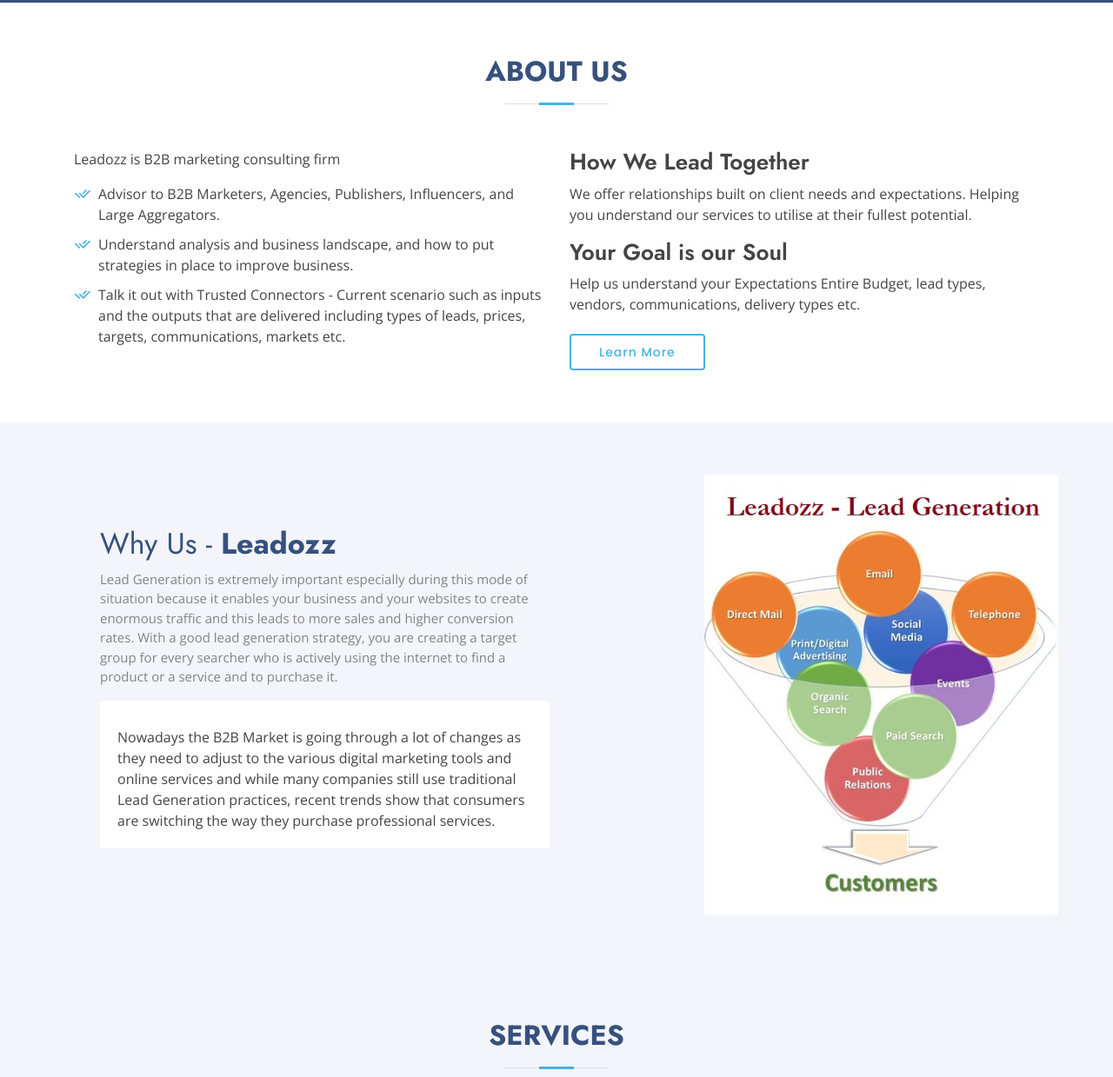
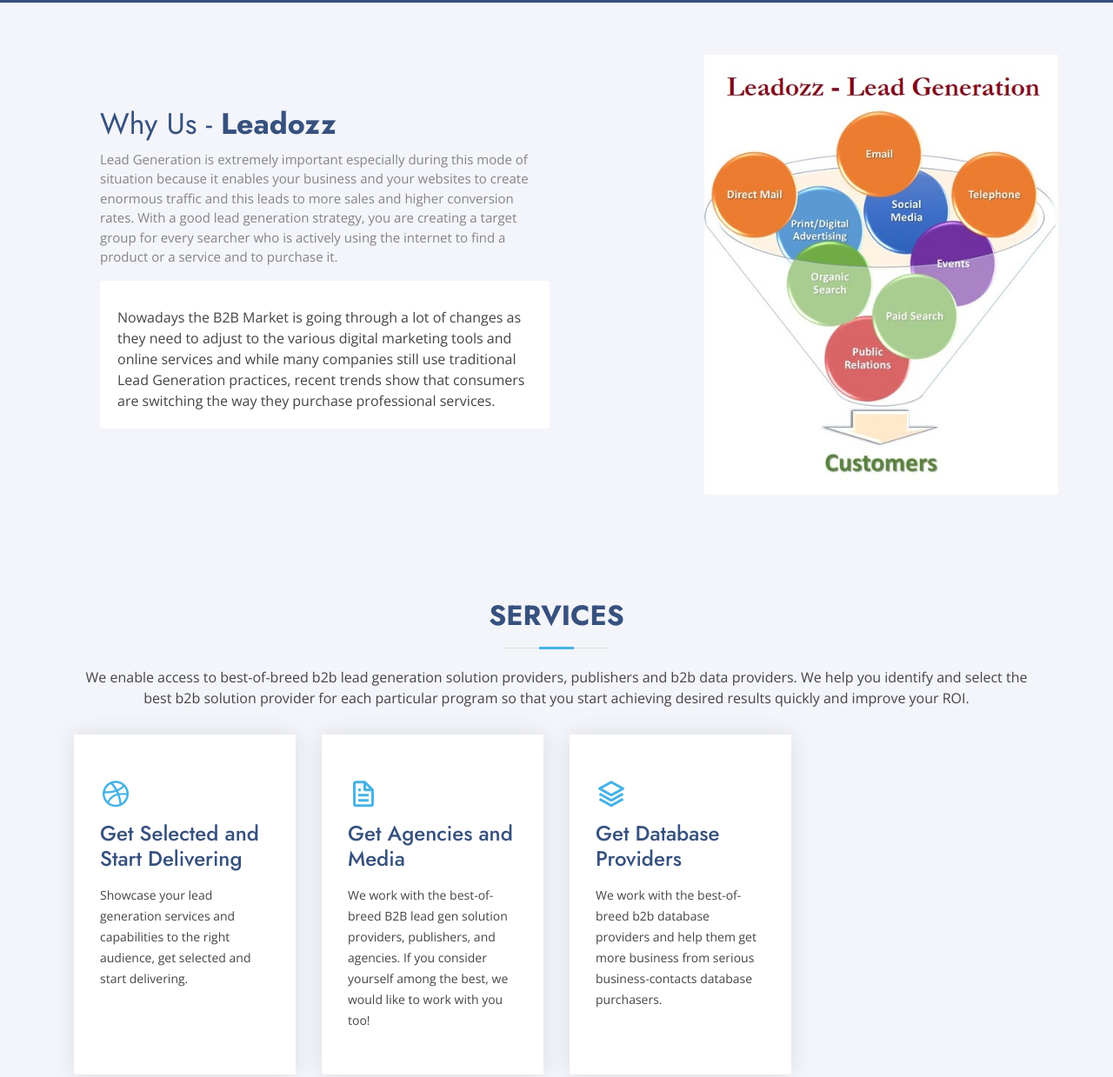
Before and after one commit to Leadozz/leadozz.io, a plain HTML site: page index.html in a window 1280 px wide. Shown: the part 637-1876 px from the top of the page at 87% size. Drawn offline with nearby package versions, Linux system fonts and the light colour scheme.

Commit message:
new changes

```diff
--- a/index.html
+++ b/index.html
@@ -116,47 +116,7 @@
     </section> -->
     <!-- End Cliens Section -->
 
-    <!-- ======= About Us Section ======= -->
-    <section id="about" class="about">
-      <div class="container" data-aos="fade-up">
 
-        <div class="section-title">
-          <h2>About Us</h2>
-        </div>
-
-        <div class="row content">
-          <div class="col-lg-6">
-            <p>
-              Leadozz is B2B marketing consulting firm
-            </p>
-            <ul>
-              <li><i class="ri-check-double-line"></i> Advisor to B2B Marketers, Agencies, Publishers, Influencers, and Large Aggregators.</li>
-              <li><i class="ri-check-double-line"></i> Understand analysis and business landscape, and how to put strategies in place to improve business.</li>
-              <li><i class="ri-check-double-line"></i> Talk it out with Trusted Connectors - Current scenario such as inputs and the outputs that are delivered
-              											including types of leads, prices, targets, communications, markets etc.</li>
-            </ul>
-          </div>
-          <div class="col-lg-6 pt-4 pt-lg-0">
-          <h3>How We Lead Together</h3>
-            <p>
-              We offer relationships built on client needs and expectations. Helping you understand
-              our services to utilise at their fullest potential.
-            </p>
-            <h3>Your  Goal is our Soul</h3>
-            <p>
-              Help us understand your Expectations Entire Budget, lead types, vendors, communications, delivery types etc.
-            </p>
-           <!--  <p>
-              We enable access to best-of-breed b2b lead generation solution providers, publishers and b2b data providers.
-              We help you identify and select the best b2b solution provider for each particular program
-              so that you start achieving desired results quickly and improve your ROI.
-            </p> -->
-            <a href="AboutUsMore.html" class="btn-learn-more">Learn More</a>
-          </div>
-        </div>
-
-      </div>
-    </section><!-- End About Us Section -->
 
     <!-- ======= Why Us Section ======= -->
     <section id="why-us" class="why-us section-bg">
@@ -213,7 +173,7 @@
           <div class="col-xl-3 col-md-6 d-flex align-items-stretch" data-aos="zoom-in" data-aos-delay="100">
             <div class="icon-box">
               <div class="icon"><i class="bx bxl-dribbble"></i></div>
-              <h4><a href="">B2B Lead Generation Companies</a></h4>
+              <h4><a href="">Get Selected and Start Delivering</a></h4>
               <p>Showcase your lead generation services and capabilities to the right audience, get selected and start delivering.</p>
             </div>
           </div>
@@ -221,7 +181,7 @@
           <div class="col-xl-3 col-md-6 d-flex align-items-stretch mt-4 mt-md-0" data-aos="zoom-in" data-aos-delay="200">
             <div class="icon-box">
               <div class="icon"><i class="bx bx-file"></i></div>
-              <h4><a href="">B2B Agencies and Media</a></h4>
+              <h4><a href="">Get Agencies and Media</a></h4>
               <p>We work with the best-of-breed B2B lead gen solution providers, publishers, and agencies. If you consider yourself among the best, we would like to work with you too!</p>
             </div>
           </div>
@@ -229,7 +189,7 @@
           <div class="col-xl-3 col-md-6 d-flex align-items-stretch mt-4 mt-xl-0" data-aos="zoom-in" data-aos-delay="400">
             <div class="icon-box">
               <div class="icon"><i class="bx bx-layer"></i></div>
-              <h4><a href="">B2B Database Providers</a></h4>
+              <h4><a href="">Get Database Providers</a></h4>
               <p>We work with the best-of-breed b2b database providers and help them get more business from serious business-contacts database purchasers.</p>
             </div>
           </div>
@@ -245,7 +205,7 @@
 
         <div class="row">
           <div class="col-lg-9 text-center text-lg-left">
-            <h3>Call To Action</h3>
+            <h3>Contact Us</h3>
             <p> "Call or Contact us now for immediate solutions, we are ready for help”.</p>
           </div>
           <div class="col-lg-3 cta-btn-container text-center">
@@ -362,6 +322,8 @@
       </div>
     </section><!-- End Frequently Asked Questions Section -->
 
+
+
     <!-- ======= Contact Section ======= -->
     <section id="contact" class="contact">
       <div class="container" data-aos="fade-up">
@@ -456,6 +418,49 @@
       </div>
     </section><!-- End Contact Section -->
 
+        <!-- ======= About Us Section ======= -->
+        <section id="about" class="about">
+          <div class="container" data-aos="fade-up">
+
+            <div class="section-title">
+              <h2>About Us</h2>
+            </div>
+
+            <div class="row content">
+              <div class="col-lg-6">
+                <p>
+                  Leadozz is B2B marketing consulting firm
+                </p>
+                <ul>
+                  <li><i class="ri-check-double-line"></i> Advisor to B2B Marketers, Agencies, Publishers, Influencers, and Large Aggregators.</li>
+                  <li><i class="ri-check-double-line"></i> Understand analysis and business landscape, and how to put strategies in place to improve business.</li>
+                  <li><i class="ri-check-double-line"></i> Talk it out with Trusted Connectors - Current scenario such as inputs and the outputs that are delivered
+                                        including types of leads, prices, targets, communications, markets etc.</li>
+                </ul>
+              </div>
+              <div class="col-lg-6 pt-4 pt-lg-0">
+              <h3>How We Lead Together</h3>
+                <p>
+                  We offer relationships built on client needs and expectations. Helping you understand
+                  our services to utilise at their fullest potential.
+                </p>
+                <h3>Your  Goal is our Soul</h3>
+                <p>
+                  Help us understand your Expectations Entire Budget, lead types, vendors, communications, delivery types etc.
+                </p>
+               <!--  <p>
+                  We enable access to best-of-breed b2b lead generation solution providers, publishers and b2b data providers.
+                  We help you identify and select the best b2b solution provider for each particular program
+                  so that you start achieving desired results quickly and improve your ROI.
+                </p> -->
+                <a href="AboutUsMore.html" class="btn-learn-more">Learn More</a>
+              </div>
+            </div>
+
+          </div>
+        </section><!-- End About Us Section -->
+
+
   </main><!-- End #main -->
 
   <!-- ======= Footer ======= -->
@@ -488,9 +493,9 @@
             <h4>Useful Links</h4>
             <ul>
               <li><i class="bx bx-chevron-right"></i> <a href="#">Home</a></li>
-              <li><i class="bx bx-chevron-right"></i> <a href="#">About us</a></li>
-              <li><i class="bx bx-chevron-right"></i> <a href="#">Services</a></li>
-              <li><i class="bx bx-chevron-right"></i> <a href="#">Terms of service</a></li>
+              <li><i class="bx bx-chevron-right"></i> <a href="#about">About us</a></li>
+              <li><i class="bx bx-chevron-right"></i> <a href="#services">Services</a></li>
+              <li><i class="bx bx-chevron-right"></i> <a href="#team">Terms of service</a></li>
               <li><i class="bx bx-chevron-right"></i> <a href="PrivacyPolicy.html">Privacy policy</a></li>
             </ul>
           </div>
@@ -498,10 +503,10 @@
           <div class="col-lg-3 col-md-6 footer-links">
             <h4>Our Services</h4>
             <ul>
-              <li><i class="bx bx-chevron-right"></i> <a href="#">B2B Marketers</a></li>
-              <li><i class="bx bx-chevron-right"></i> <a href="#">B2B Lead Generation Companies</a></li>
-              <li><i class="bx bx-chevron-right"></i> <a href="#">B2B Agencies and Media</a></li>
-              <li><i class="bx bx-chevron-right"></i> <a href="#">B2B Database Providers</a></li>
+              <li><i class="bx bx-chevron-right"></i> <a href="#services">B2B Marketers</a></li>
+              <li><i class="bx bx-chevron-right"></i> <a href="#services">B2B Lead Generation Companies</a></li>
+              <li><i class="bx bx-chevron-right"></i> <a href="#services">B2B Agencies and Media</a></li>
+              <li><i class="bx bx-chevron-right"></i> <a href="#services">B2B Database Providers</a></li>
             </ul>
           </div>
 
```
